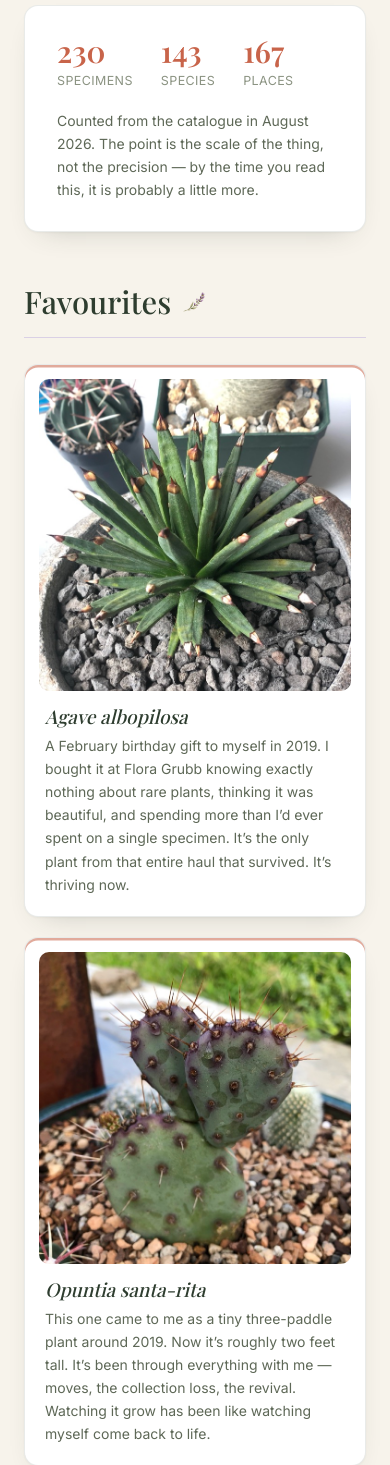
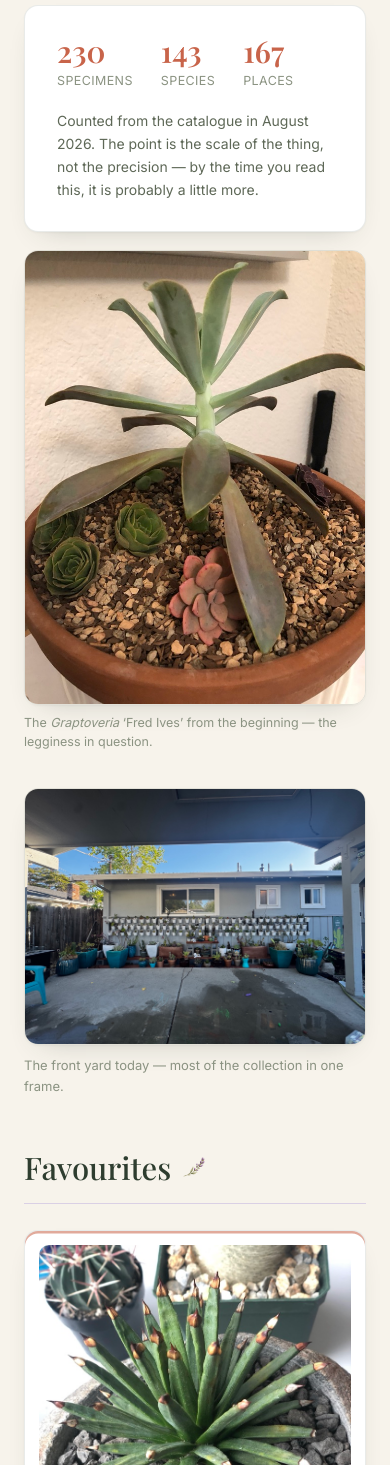
Before and after one commit to amadc0ck/just-amanda, a PHP site: page /plants.html in a window 390 px wide. Shown: the part 2210-3675 px from the top of the page. Run offline with PHP 8.4, Linux system fonts and the light colour scheme; some web fonts are replaced.

Commit message:
Plants: the Fred Ives, the wall today, and the five books named
Three things from Amanda, all of them the specifics the page was writing around.

The Graptoveria 'Fred Ives' sits under the collection numbers. The right column
ran out of content long before the story on the left did, so the photograph
lands level with the paragraph that describes it — and the page now shows the
plant it opens on.

The front yard runs full width beneath, because the Fred Ives is the beginning
and this is the same story's other end. GPS: frontyard.jpeg is the first photo
today that actually carried it. The plant shots had been through the garden
app's upload path, which strips it; this one came straight off the phone.
prep-photo.py removed it and verified the output before writing, which is the
whole reason that tool exists. 3.1 MB to 412 KB.

The Books card names the five. Titles verified before publishing rather than
transcribed: "Essention" is Essential Succulents (Ken Shelf, Rockridge, 2018),
and Emma Sibley has no book called simply Cacti — hers is The Little Book of
Cacti and Other Succulents (2017). The three Baldwin titles are as given. Set as
a list rather than more prose, and deliberately unlinked: five retailer links
would turn a shelf into a storefront.

Co-Authored-By: Claude Opus 5 (1M context) <noreply@anthropic.com>
Claude-Session: https://claude.ai/code/session_01LvXzD3aLV7AMvivsQ2iKac

```diff
--- a/plants.html
+++ b/plants.html
@@ -80,7 +80,20 @@
         catalogue in August 2026. The point is the scale of the thing, not the precision
         &mdash; by the time you read this, it is probably a little more.</p>
       </div>
+      <figure class="origin-photo">
+        <img src="images/plant-fred-ives.jpg" width="675" height="900" loading="lazy"
+             alt="A Graptoveria &lsquo;Fred Ives&rsquo; grown tall on a bare stem with its leaves spread wide, in a terracotta bowl planted with small rosettes">
+        <figcaption>The <em>Graptoveria</em> &lsquo;Fred Ives&rsquo; from the beginning &mdash;
+          the legginess in question.</figcaption>
+      </figure>
     </div>
+  </div>
+  <div class="wrap">
+      <figure class="wall-photo">
+        <img src="images/collection-wall.jpg" width="1400" height="1050" loading="lazy"
+             alt="A house wall hung with rows of white wall-mounted pots of succulents, with larger glazed planters and potted cacti along the ground beneath">
+        <figcaption>The front yard today &mdash; most of the collection in one frame.</figcaption>
+      </figure>
   </div>
 </section>
 
@@ -185,6 +198,13 @@
              <a href="https://debraleebaldwin.com/">Debra Lee Baldwin</a>&rsquo;s books
              deepened that foundation. Both are worth owning if you want to move past
              &ldquo;water it sometimes&rdquo; into actual understanding.</p>
+          <ul class="booklist">
+            <li><em>Designing with Succulents</em><span class="who">Debra Lee Baldwin</span></li>
+            <li><em>Succulent Container Gardens</em><span class="who">Debra Lee Baldwin</span></li>
+            <li><em>Succulents Simplified</em><span class="who">Debra Lee Baldwin</span></li>
+            <li><em>Essential Succulents: The Beginner&rsquo;s Guide</em><span class="who">Ken Shelf</span></li>
+            <li><em>The Little Book of Cacti and Other Succulents</em><span class="who">Emma Sibley</span></li>
+          </ul>
         </span>
       </article>
 
--- a/style.css
+++ b/style.css
@@ -134,6 +134,24 @@ section{padding:64px 0;}
 .two-col{display:grid;grid-template-columns:1.15fr .85fr;gap:44px;align-items:start;}
 .panel{background:var(--card);border:1px solid var(--line);border-radius:var(--radius);
   padding:30px 32px;box-shadow:var(--shadow);}
+/* The collection as it actually is, full width. The Fred Ives above is the
+   beginning and this is the same story's other end, so it gets the whole
+   measure rather than a column. */
+.wall-photo{margin:36px 0 0;}
+.wall-photo img{width:100%;height:auto;border-radius:var(--radius);
+  border:1px solid var(--line);box-shadow:var(--shadow);}
+.wall-photo figcaption{font-size:13px;color:var(--ink-faint);margin-top:10px;}
+
+/* The plant the page opens on. It sits under the collection numbers rather than
+   in the story panel, because the right column runs out of content long before
+   the story on the left does — and this puts the photograph level with the
+   paragraph that describes it. */
+.origin-photo{margin:18px 0 0;}
+.origin-photo img{width:100%;height:auto;border-radius:var(--radius);
+  border:1px solid var(--line);box-shadow:var(--shadow);}
+.origin-photo figcaption{font-size:12.5px;color:var(--ink-faint);
+  line-height:1.5;margin-top:9px;}
+
 /* Collection numbers on the Plants page. */
 .stat-row{display:flex;gap:28px;margin:0 0 16px;flex-wrap:wrap;}
 .stat b{font-family:'Playfair Display',Georgia,serif;font-size:30px;font-weight:600;
@@ -357,6 +375,17 @@ footer .tagline{font-size:14px;color:var(--ink-faint);margin:0;line-height:1.45;
 .shot-row img{width:100%;height:auto;border-radius:14px;border:1px solid var(--line);
   box-shadow:0 6px 18px -10px rgba(46,61,47,.5);}
 
+/* Five titles read as five lines, not as a sentence with four commas. Set as a
+   list inside the card rather than more prose, so the eye can find one.
+   Deliberately unlinked: five retailer links would turn a shelf into a
+   storefront, and the two links already in the paragraph above are the ones
+   worth following. */
+.booklist{list-style:none;margin:12px 0 0;padding:0;}
+.booklist li{padding:6px 0;border-top:1px solid var(--line);
+  font-size:13px;line-height:1.4;color:var(--ink-soft);}
+.booklist li:first-child{border-top:none;padding-top:0;}
+.booklist .who{display:block;font-size:11.5px;color:var(--ink-faint);margin-top:1px;}
+
 /* Links inside a card's running prose — the resource notes. Colour alone is
    not enough to mark a link mid-sentence, and these are the only cards where
    the text itself is clickable rather than the whole card. */
```
Also changed, not shown: images/ASSETS.md (+17 -0 lines), images/collection-wall.jpg (added), images/plant-fred-ives.jpg (added).
